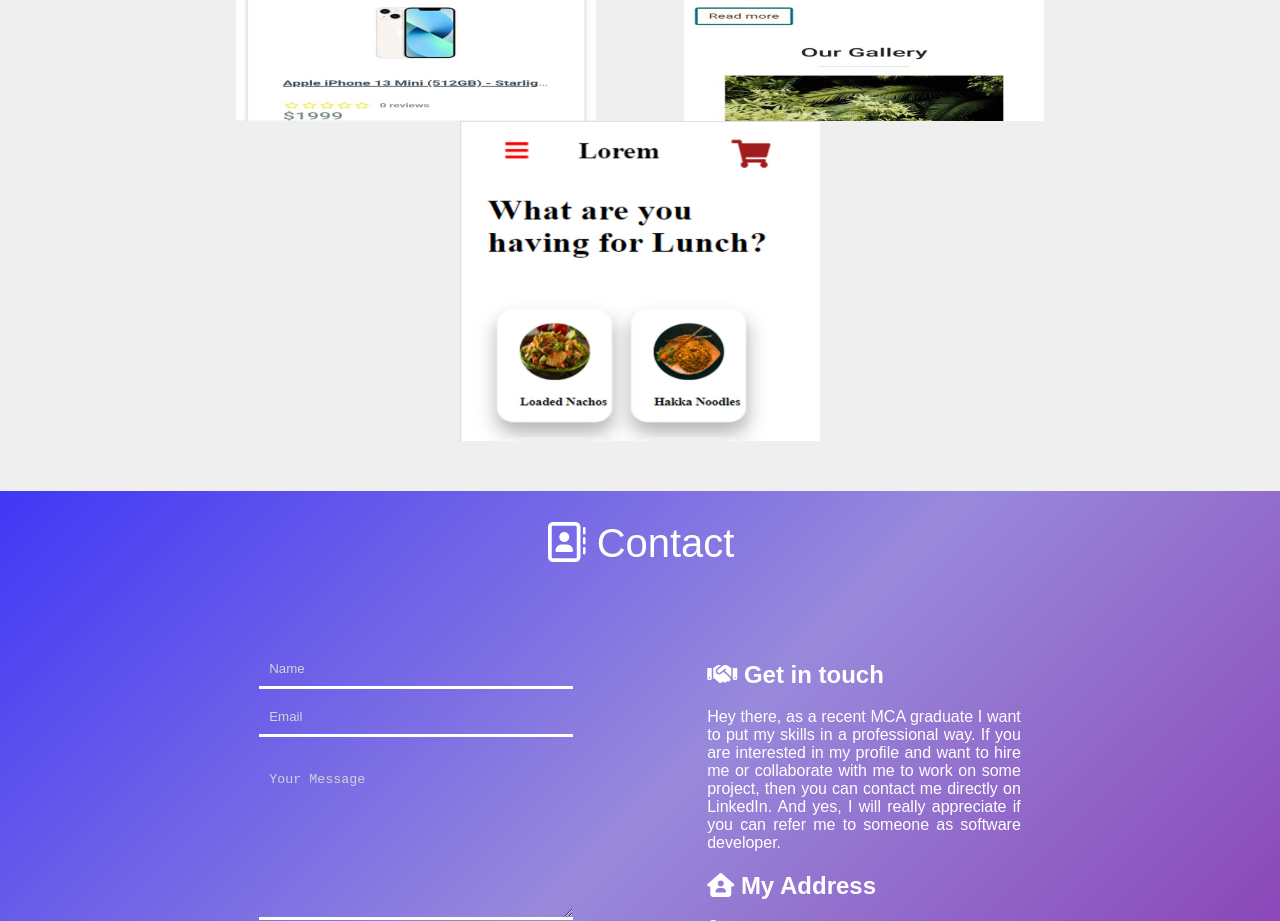
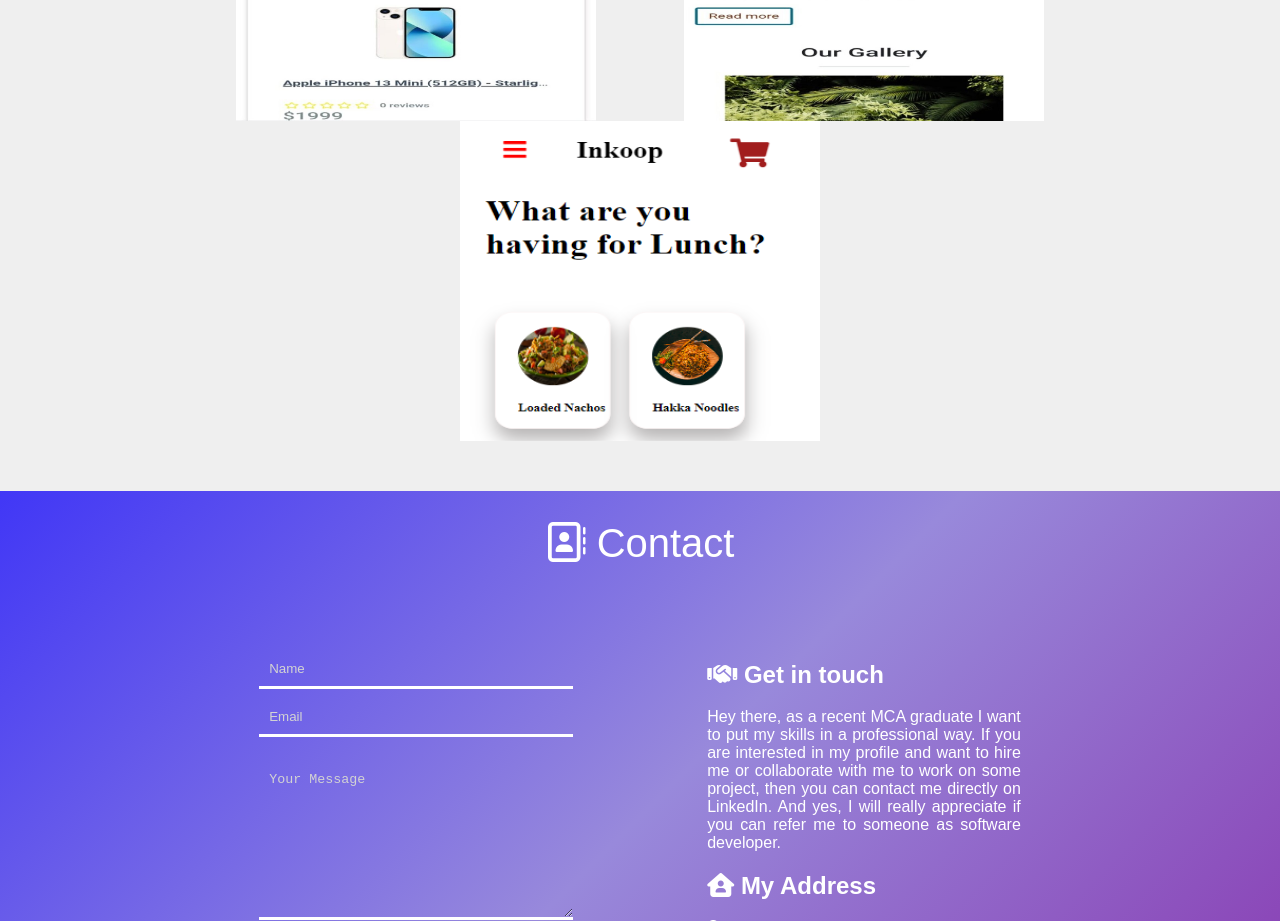
Before and after one commit to kumar-Jayu/My_portfolio, a plain HTML site: page index.html in a window 1280 px wide. Shown: the part 2332-3253 px from the top of the page. Drawn offline with Linux system fonts and the light colour scheme.

Commit message:
Update index.html

```diff
--- a/index.html
+++ b/index.html
@@ -278,7 +278,7 @@
             <div class="image-overlay"><h2>FurniCraft - A website of furniture shop</h2></div></a>
           </div>
           <div class="portfolio-img">
-            <a href="https://github.com/kumar-Jayu/inkoop_web" target="_blank"><img src="./images/inkoop.jpg" alt="portfolio-image" />
+            <a href="https://github.com/kumar-Jayu/inkoop_web" target="_blank"><img src="./images/inkoopNEW.png" alt="portfolio-image" />
             <div class="image-overlay"><h2>Inkoop - A dummy non-functional website</h2></div></a>
           </div>
           <!--<div class="portfolio-img">
```
